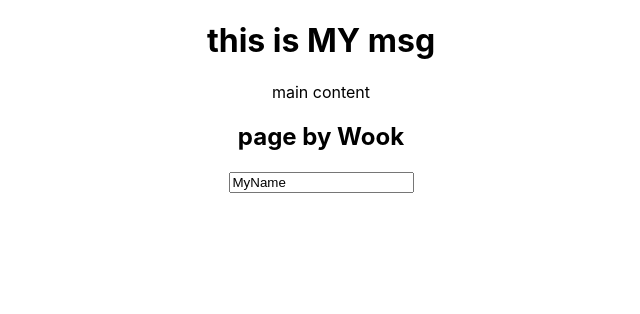
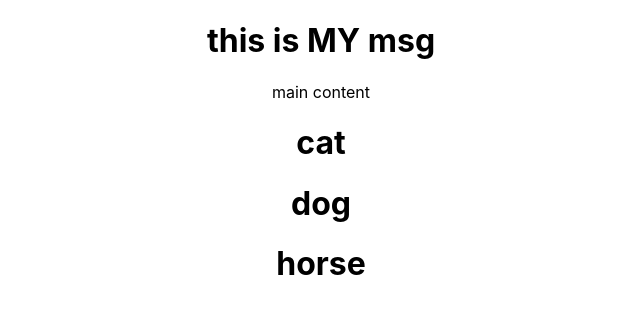
Before and after one commit to kkinter/react, a React (Create React App) app: page / in a window 1280 px wide. Shown: the top 314 px of the page, without its empty margins (319-959 px from the left). Built offline with nearby package versions, Linux system fonts and the light colour scheme.

Commit message:
React loop

```diff
--- a/src/components/footer.js
+++ b/src/components/footer.js
@@ -29,23 +29,14 @@ class Footer extends Component{
   }
 
   render() {
+    const animals = ['cat', 'dog', 'horse']
+
     return (
-      <div>
-      { this.state.isLogin ? (
-      <React.Fragment>
-        <h2 onClick={this.props.myalert}>
-        {this.props.trademark}
-        </h2>
-        <input value={this.state.name}
-        onChange={this.changed} type="text"/>
-    </React.Fragment>
-    ) : (
-      <React.Fragment>
-        <h2>You can't see this content</h2>
-        <h2>You must be login</h2>
-    </React.Fragment>
-    )}
-    </div>
+     <div>
+      { animals.map( animal => {
+          return <h1>{animal}</h1>;
+      }) }
+     </div>
     )
   }
 }
```
